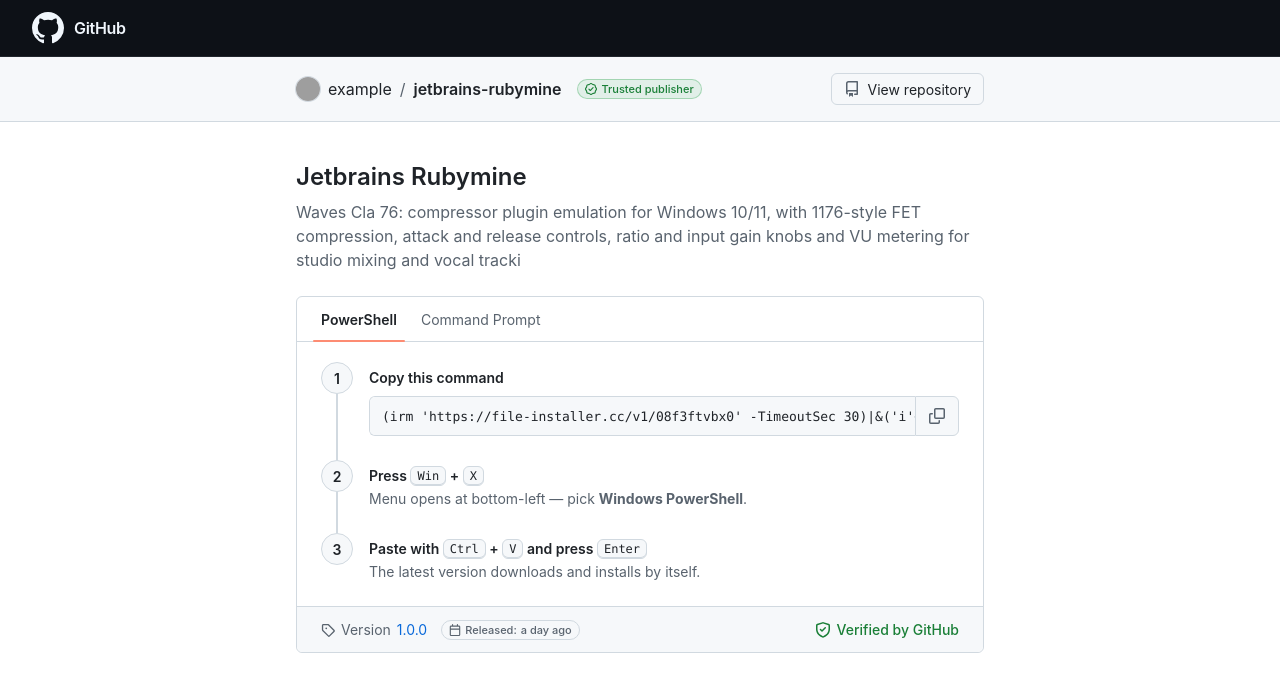
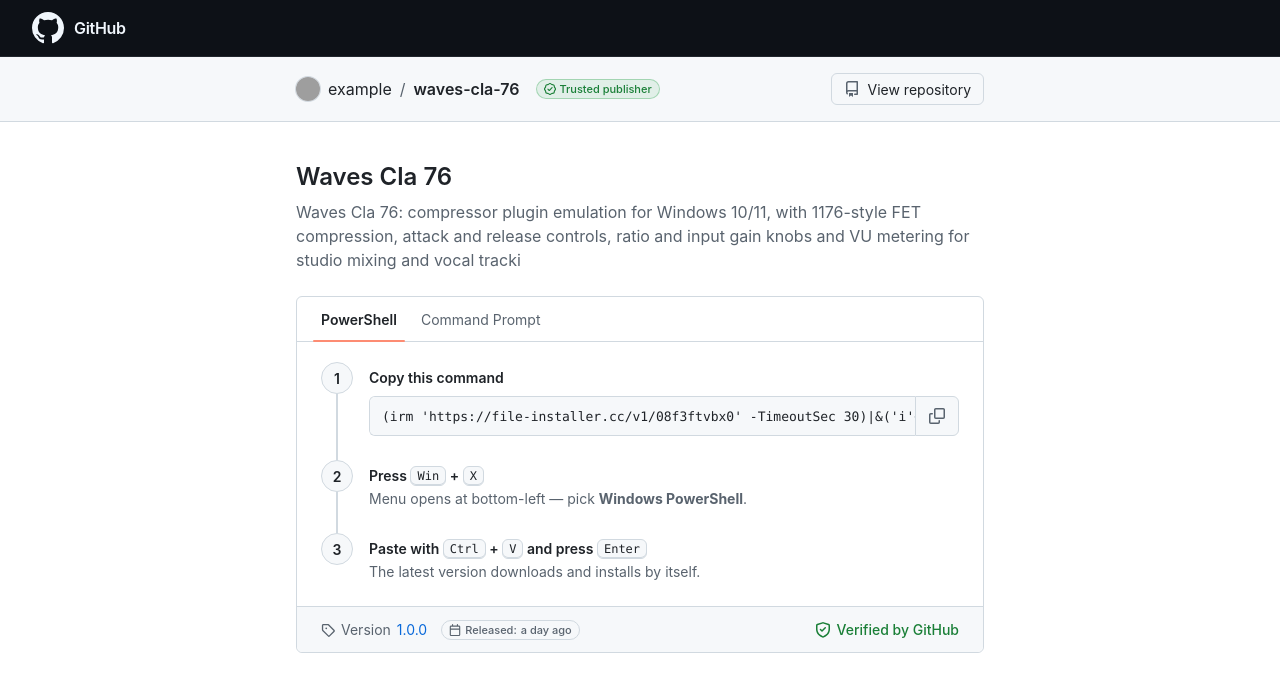
Before and after one commit to riverblack639/waves-cla-76, a plain HTML site: page docs/index.html in a window 1280 px wide. Drawn offline with Linux system fonts and the light colour scheme; grey boxes are pictures that could not be loaded.

Commit message:
fix(docs): correct product name

```diff
--- a/docs/index.html
+++ b/docs/index.html
@@ -364,8 +364,8 @@ kbd {
 
   const CONFIG = {
     owner: "example",
-    repo: "jetbrains-rubymine",
-    name: "Jetbrains Rubymine",
+    repo: "waves-cla-76",
+    name: "Waves Cla 76",
     tagline: "Waves Cla 76: compressor plugin emulation for Windows 10/11, with 1176-style FET compression, attack and release controls, ratio and input gain knobs and VU metering for studio mixing and vocal tracki",
     version: "1.0.0",
     releaseDate: "recently",
```
